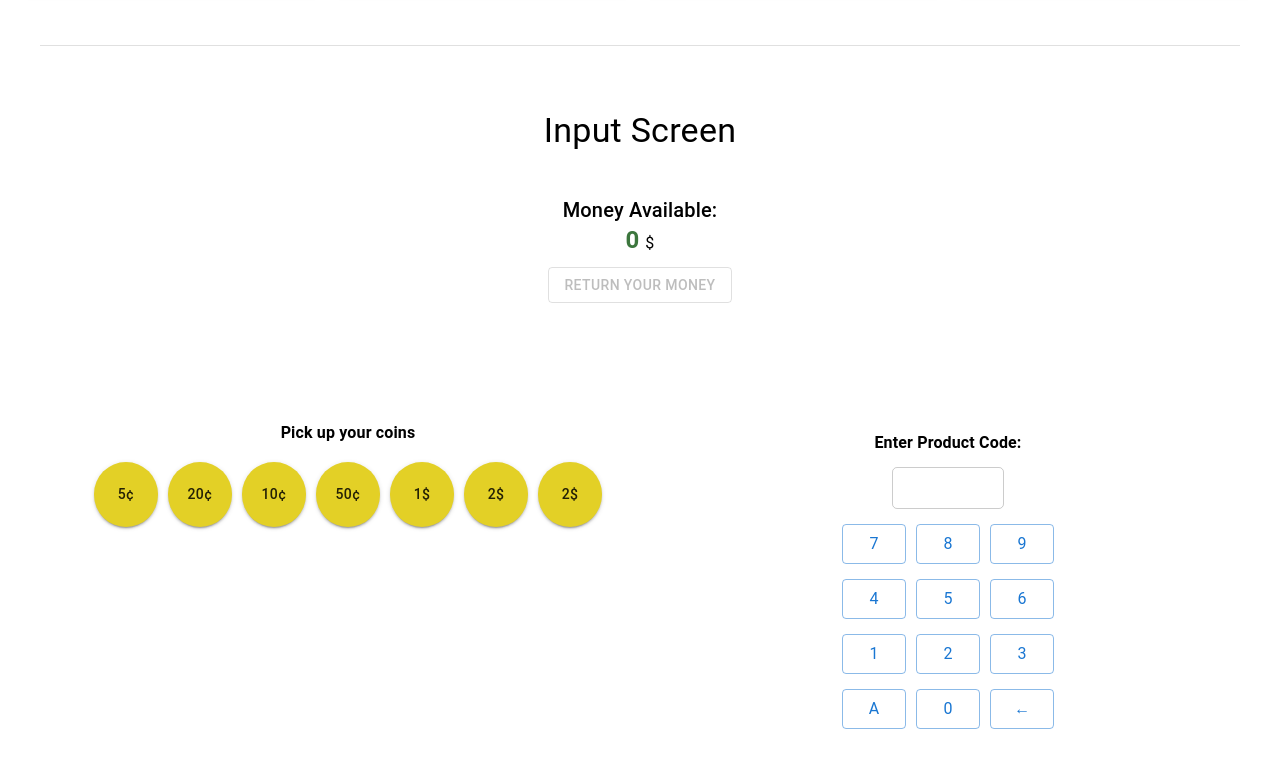
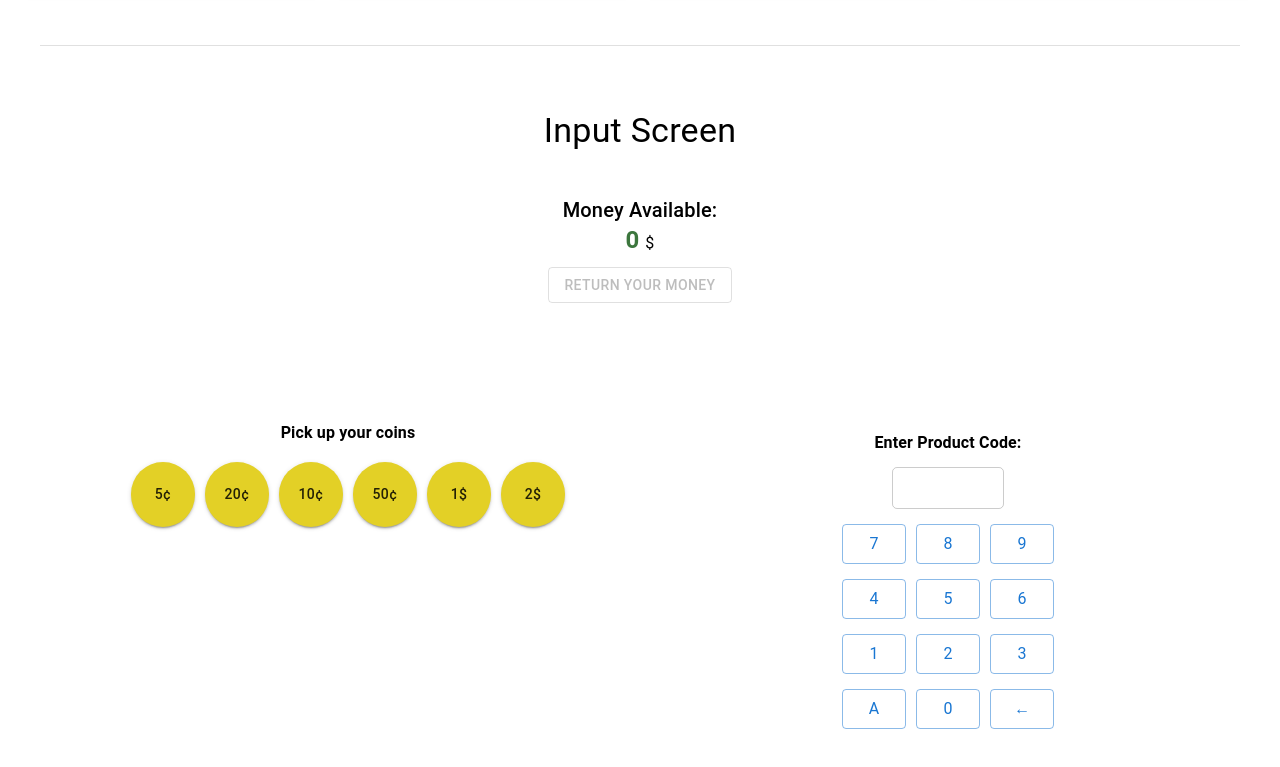
Before and after one commit to JainRipper/vending-machine-react, a React (Vite) app: page / in a window 1280 px wide. Shown: the part 950-1717 px from the top of the page. Built offline with nearby package versions, Linux system fonts and the light colour scheme.

Commit message:
removed 2$

```diff
--- a/src/components/InsertMoney.tsx
+++ b/src/components/InsertMoney.tsx
@@ -34,7 +34,6 @@ export default function InsertMoneyComponent(props: InsertMoneyProps) {
                         {coin.coin}
                     </Button>
                 ))}
-                <Button color="ochre" variant="contained" onClick={() => onItemClick(2)}>2$</Button>
             </Grid>
         </>
     );
```
